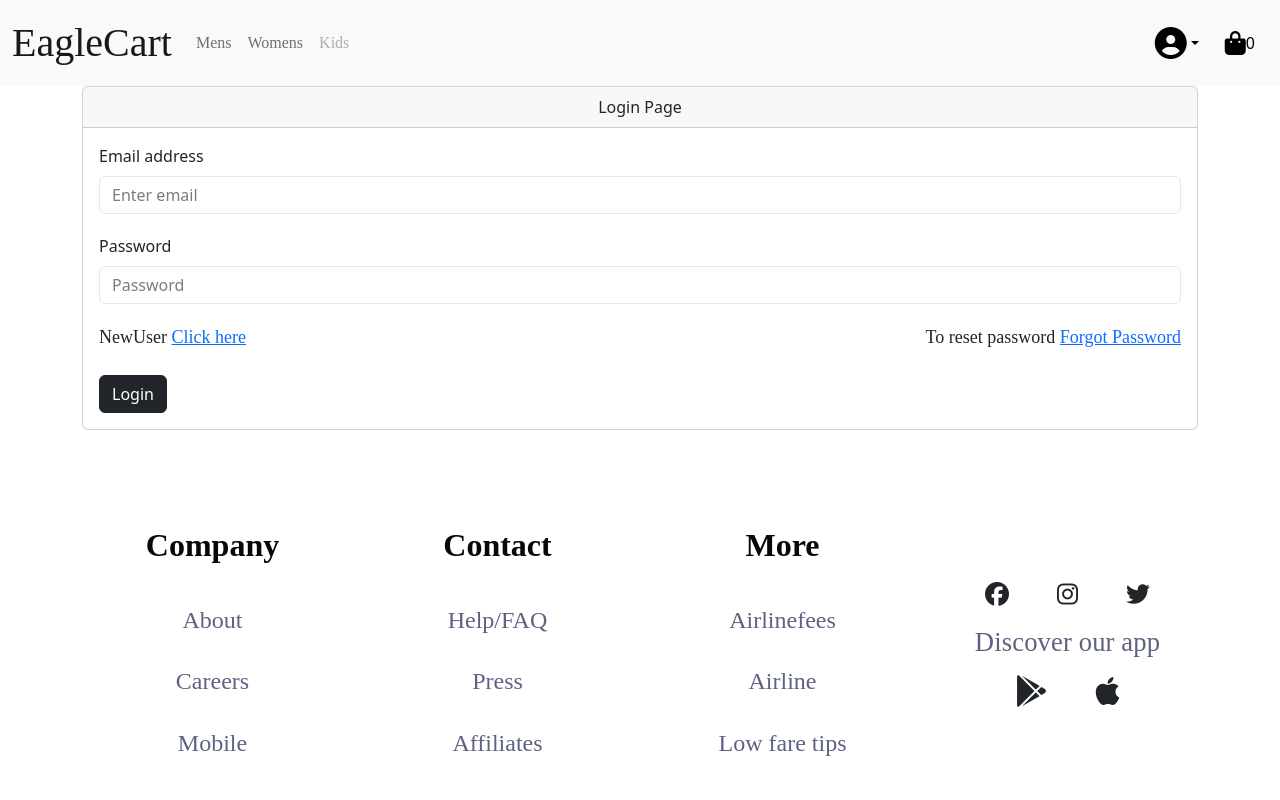
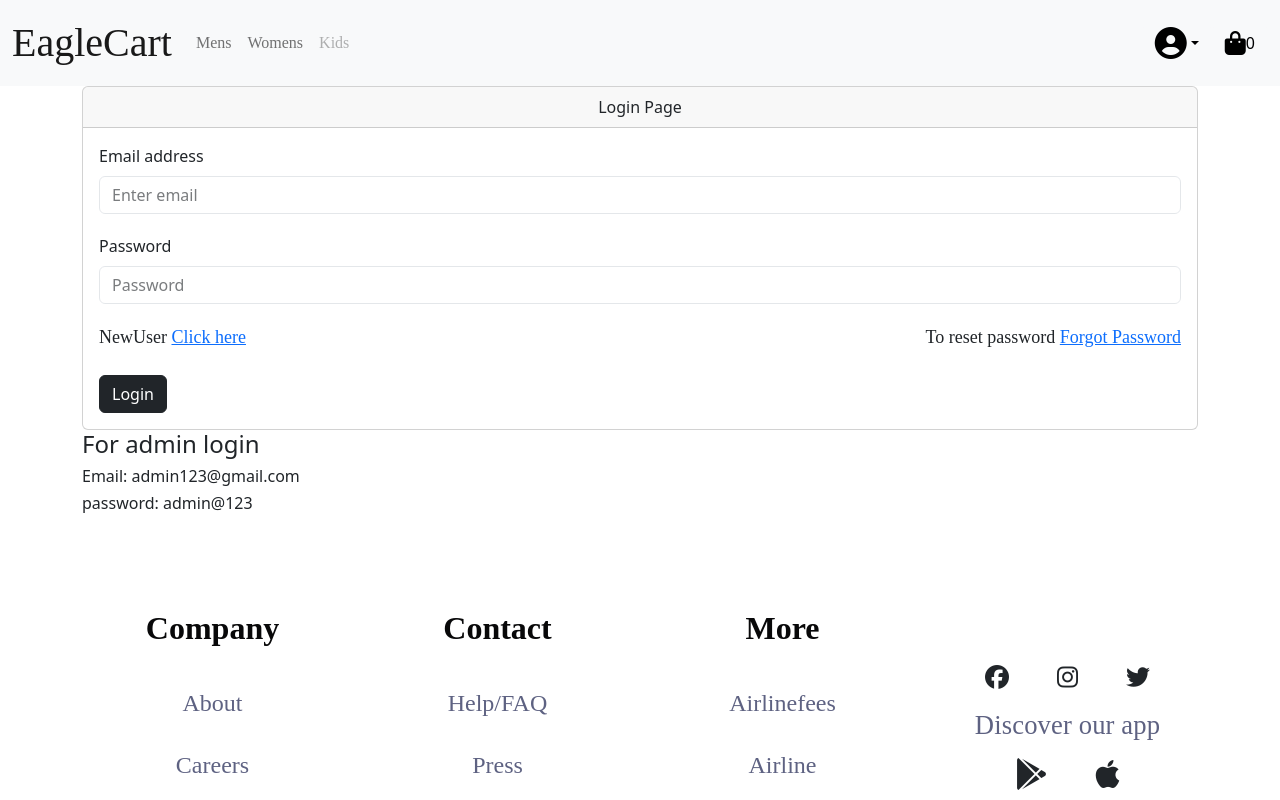
Before and after one commit to prasanth2817/Ecommerce-app-Frontend, a React (Vite) app: page /login in a window 1280 px wide. Shown: the top 800 px of the page. Built offline with nearby package versions, Linux system fonts and the light colour scheme; no server answers; a web font is replaced by a local one.

Commit message:
admin login added

```diff
--- a/src/UsersPage/Login.jsx
+++ b/src/UsersPage/Login.jsx
@@ -72,6 +72,11 @@ try {
     </Form>
         </Card.Body>
       </Card>
+      <div>
+        <h4>For admin login</h4>
+        <h6>Email: admin123@gmail.com</h6>
+        <h6>password: admin@123</h6>
+        </div>
       </div>
   </>
 }
```
